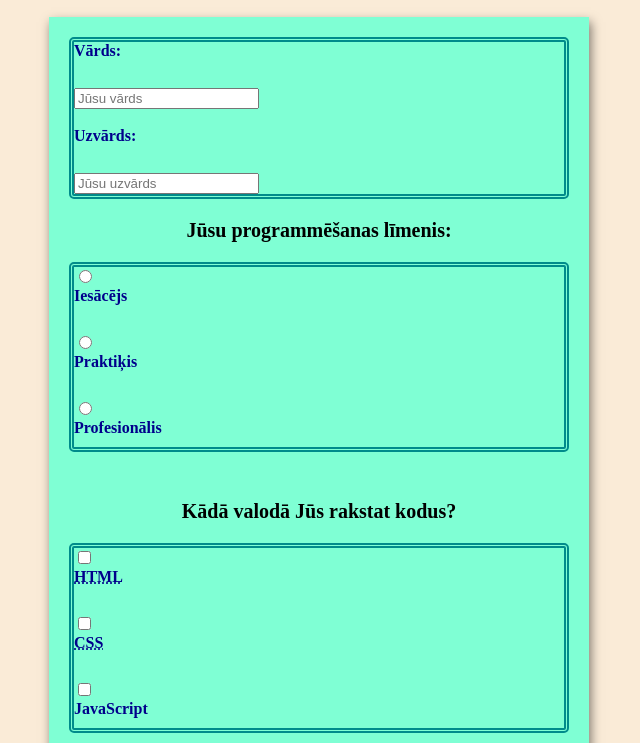
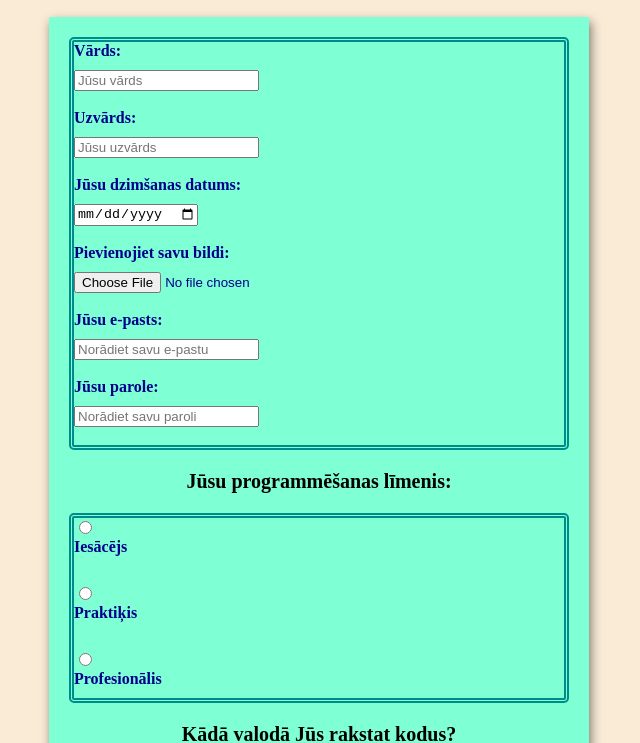
Before and after one commit to IljaBg/JavaScript_kursi, a plain HTML site: page Class_04_CSS/survey.html in a window 1280 px wide. Shown: the part 57-800 px from the top of the page, without its empty margins (321-961 px from the left). Drawn offline with Linux system fonts and the light colour scheme.

Commit message:
survey upgrade commit

```diff
--- a/Class_04_CSS/survey.html
+++ b/Class_04_CSS/survey.html
@@ -9,11 +9,29 @@
  <h1>Aptauja</h1>
 <form>
     <div class="form-control">
-        <label for="fname">Vārds:</label><br>
-  <input type="text" id="fname" name="fname" placeholder="Jūsu vārds"><br>
-  <br>
-  <label for="lname">Uzvārds:</label><br>
-  <input type="text" id="lname" name="lname" placeholder="Jūsu uzvārds"></div>
+        <label for="fname">Vārds:</label>
+    <input type="text" id="fname" name="fname" placeholder="Jūsu vārds"><br>
+<br>
+    <label for="lname">Uzvārds:</label>
+    <input type="text" id="lname" name="lname" placeholder="Jūsu uzvārds"><br>
+
+<br>
+    <label for="date">Jūsu dzimšanas datums:</label>
+    <input type="date" id="date" name="date"><br>
+
+<br>
+    <label for="files">Pievienojiet savu bildi:</label>
+    <input type="file" id="files" name="files" single><br>
+
+<br>
+    <label for="email">Jūsu e-pasts:</label>
+    <input type="email" id="email" name="email" autocomplete="on" placeholder="Norādiet savu e-pastu"><br>
+
+<br>
+    <label for="password"> Jūsu parole:</label>
+    <input type="password" id="password" name="password" minlength="8" autocomplete="off" placeholder="Norādiet savu paroli"><br><br>
+</div>
+
 
   <p style="font-weight: bold; font-size: 20px;">Jūsu programmēšanas līmenis:</p>
     <div class="form-control"><input type="radio" id="html" name="fav_language" value="HTML">
@@ -21,7 +39,7 @@
         <input type="radio" id="css" name="fav_language" value="CSS">
         <label for="css">Praktiķis</label><br>
         <input type="radio" id="javascript" name="fav_language" value="JavaScript">
-        <label for="javascript">Profesionālis</label></div></br>
+        <label for="javascript">Profesionālis</label></div>
 
 <p style="font-weight: bold; font-size: 20px;"> Kādā valodā Jūs rakstat kodus? </p>
 <div class="form-control">
```
